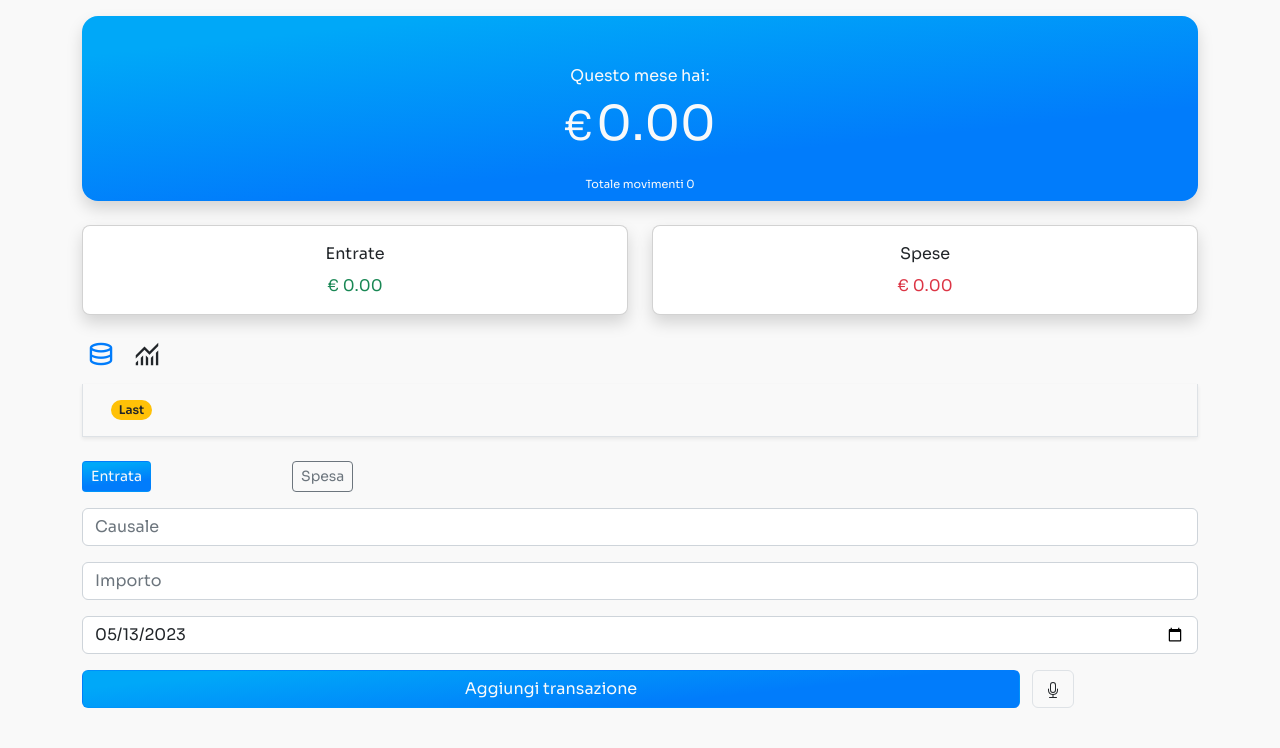
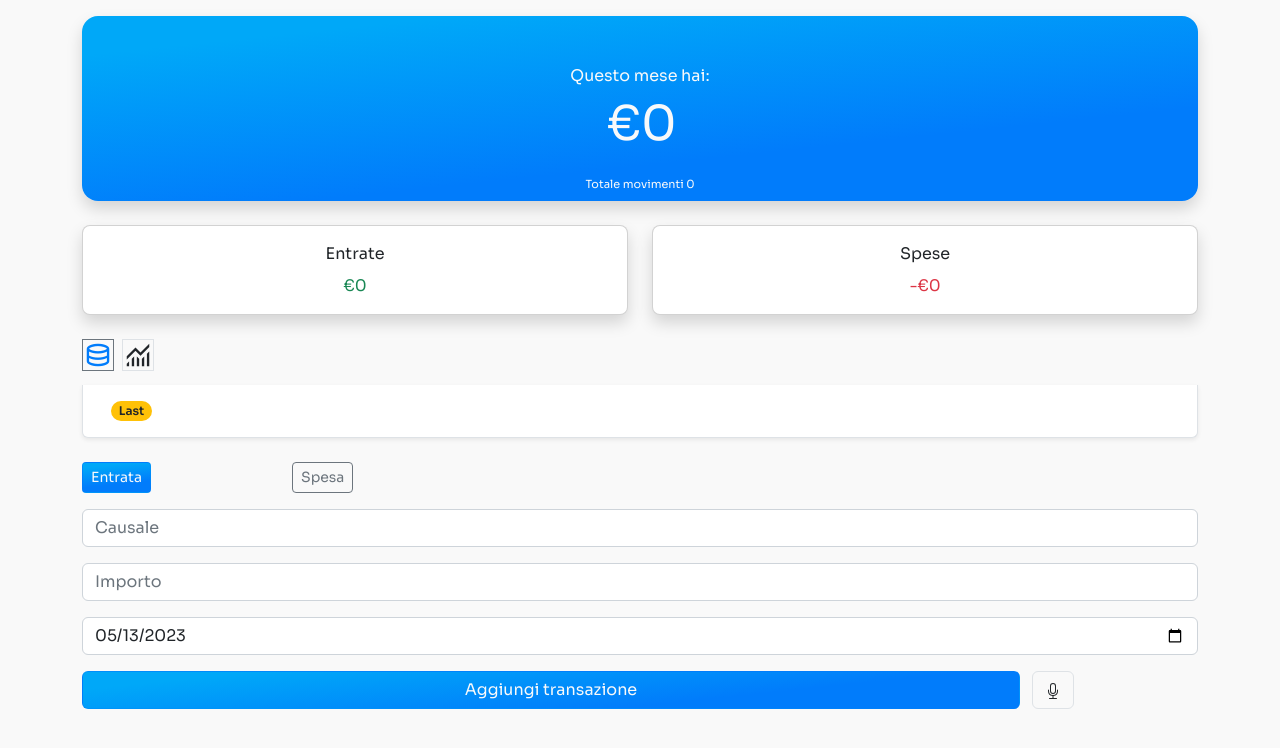
Before and after one commit to DanieleDeleonardis/traccia_spese_mensili_react, a React (Create React App) app: page / in a window 1280 px wide. Shown: the top 748 px of the page. Built offline with nearby package versions, Linux system fonts and the light colour scheme.

Commit message:
update components

```diff
--- a/src/App.css
+++ b/src/App.css
@@ -17,6 +17,10 @@ body {
 
   .text-bg{
     color: rgb(1,124,251)
+  }
+
+  .border-bg{
+    border-color:  rgb(1,124,251);
   }
 
   .pp{
--- a/src/App.js
+++ b/src/App.js
@@ -6,6 +6,7 @@ import { ListaTransazioni } from './components/ListaTransazioni';
 import { AggiungiTransazione } from './components/AggiungiTransazione';
 import { GlobalProvider } from './context/GlobalState'
 import { GraficoSpese } from './components/GraficoSpese';
+import { SelezioneModuli } from './components/SelezioneModuli';
 
 function App() {
   const [isAggiungi, setIsAggiungi] = useState(true)
@@ -27,23 +28,10 @@ function App() {
 
   return (
     <GlobalProvider>
-      <div className="container pp my-3">
+      <div className="container my-3">
         <Bilancio/>
         <MonitoraggioSpese/>
-        <div className='mt-4'>
-          <span
-          onClick={() => setModulo('transazioni')}
-          className={`material-symbols-outlined ps-1 pe-0 ${modulo === 'transazioni' ? 'text-bg' : ''}`}
-          style={{ fontSize: '30px', width: 'max-content' }} >
-            database
-          </span>
-          <span
-          onClick={() => setModulo('grafico')}
-          className={`material-symbols-outlined ms-3 ${modulo === 'grafico' ? 'text-bg' : ''}`}
-          style={{ fontSize: '30px', width: 'max-content' }}>
-            monitoring
-          </span>
-        </div>
+        <SelezioneModuli modulo={modulo} setModulo={setModulo} />
         {
         moduloVisibile()
         }
--- a/src/components/AggiungiTransazione.js
+++ b/src/components/AggiungiTransazione.js
@@ -69,6 +69,10 @@ export const AggiungiTransazione = ({isAggiungi, isRimuovi}) => {
         }
     }
 
+    const submitDataRec = () => {
+
+    }
+
     const spinning =  spinnerLoading ? <span className="spinner-border spinner-border-sm me-3" role="status" aria-hidden="true"></span> : null
 
     return (
--- a/src/components/Bilancio.js
+++ b/src/components/Bilancio.js
@@ -1,17 +1,18 @@
 import React, {useContext} from 'react'
 import { GlobalContext } from '../context/GlobalState'
+import { currencyFormatter } from '../hooks/currencyFormatter'
 
 export const Bilancio = () => {
   const {transazioni} = useContext(GlobalContext)
   const bilancio = transazioni.map(transazione => transazione.amount)
-  const totale = bilancio.reduce((acc, item) => (acc + item), 0).toFixed(2)
+  const totale = bilancio.reduce((acc, item) => (acc + item), 0)
 
   return (
-    <div className="row m-auto rounded-4 card-pers shadow">
+    <div className="row m-auto rounded-4 card-pers shadow text-truncate">
       <div className="col mt-5 mb-3 text-center">
         <p className='text mb-0 text-light'>Questo mese hai:</p>
-        <span className='h1 text-light'>€</span>
-        <span id="bilancio" className='ms-1 bilancio text-light'>{totale}</span>
+        {/* <span className='h1 text-light'>€</span> */}
+        <span id="bilancio" className='ms-1 bilancio text-light'>{currencyFormatter(totale)}</span>
       </div>
       <div className="col-12 text-center mb-2">
       <div className="card-footer bg-transparent text-light badge-f">Totale movimenti {transazioni.length}</div>
--- a/src/components/GraficoSpese.js
+++ b/src/components/GraficoSpese.js
@@ -33,12 +33,12 @@ export const GraficoSpese = () => {
             {
                 label: 'Entrata',
                 data: mesi.map((mese) => datiMese[mese].reduce((sum, dato) => dato.amount > 0 ? sum + dato.amount : null, 0)),
-                backgroundColor: 'rgba(53, 162, 235, 0.5)',
+                backgroundColor: '#65B08E'
             },
             {
                 label: 'Spese',
                 data: mesi.map((mese) => datiMese[mese].reduce((sum, dato) => (dato.amount < 0) ? sum + dato.amount : sum, 0)),
-                backgroundColor: 'rgba(255, 99, 132, 0.5)',
+                backgroundColor: '#E08F8C',
             },
         ],
     };
@@ -50,7 +50,7 @@ export const GraficoSpese = () => {
                 position: 'top'
             },
             title: {
-                display: true,
+                display: false,
                 text: 'Chart.js Bar Chart',
             },
         },
@@ -58,9 +58,8 @@ export const GraficoSpese = () => {
 
 
     return (
-        <div className='container mt-2'>
-            <div className='row mb-4 h-75'>
-                <div>GraficoSpese</div>
+        <div className='container mt-4'>
+            <div className='row mb-4 h-75 p-2 border border-bg rounded shadow bg-white'>
                 <Bar data={data} options={options} />
                 {/* <Bar data={transData}></Bar> */}
             </div>
--- a/src/components/LastTransazione.js
+++ b/src/components/LastTransazione.js
@@ -1,5 +1,6 @@
 import React, {useContext} from 'react'
 import { GlobalContext } from '../context/GlobalState'
+import { currencyFormatter } from '../hooks/currencyFormatter'
 
 export const LastTransazione = ({transazioni}) => {
     // const {transazioni} = useContext(GlobalContext)
@@ -10,7 +11,7 @@ export const LastTransazione = ({transazioni}) => {
     return (
         <>
             <span className="badge-f my-auto me-1">{transazioni[0].text}
-                <span id='amount' className={`ms-2 ${transazioni[0].amount < 0 ? 'text-danger' : 'text-success'}`}>{`${transazioni[0].amount > 0 ? '+' : ''} ${transazioni[0].amount}`}</span>
+                <span id='amount' className={`ms-2 ${transazioni[0].amount < 0 ? 'text-danger' : 'text-success'}`}>{currencyFormatter(transazioni[0].amount)}</span>
             </span>
             <span className="badge-f my-auto me-1">{transazioni[0].data}</span>
         </>
--- a/src/components/ListaTransazioni.js
+++ b/src/components/ListaTransazioni.js
@@ -13,18 +13,9 @@ export const ListaTransazioni = ({isAggiungi, isRimuovi}) => {
     return (
         <div className='container'>
             <div className='row mb-4 h-75'>
-                {/* <span className="material-symbols-outlined ps-1 pe-0 text-mycolor" style={{fontSize : '30px', width: 'max-content'}} data-bs-toggle="modal" data-bs-target="#GFG">
-                    database
-                </span>
-                <span class="material-symbols-outlined text-mycolor" style={{fontSize : '30px', width: 'max-content'}}>
-                    monitoring
-                </span> */}
-                {/* <button type="button" className="btn btn-primary card-pers" data-bs-toggle="modal" data-bs-target="#GFG">
-                    Transazioni
-                </button> */}
-                <div className="card border border-top-0 rounded-0 bg-transparent mt-2 shadow-sm" data-bs-toggle="modal" data-bs-target="#GFG">
+                <div className="card border border-top-0 rounded-0 rounded-bottom mt-2 shadow-sm" data-bs-toggle="modal" data-bs-target="#GFG">
                     <div className="card-body d-flex justify-content-between align-items-start">
-                    <span class="badge rounded-pill bg-warning text-dark">Last</span>
+                    <span className="badge rounded-pill bg-warning text-dark">Last</span>
                         {
                         <LastTransazione transazioni={transazioni}></LastTransazione>
                         }
@@ -47,7 +38,7 @@ export const ListaTransazioni = ({isAggiungi, isRimuovi}) => {
                             </div>
                             <div className="modal-footer">
                                 <a type="button" className="badge-f me-3 text-decoration-none text-danger" onClick={() => setDeleteItems(!deleteItems)}>Cancella transazioni</a>
-                                <button type="button" className="btn btn-sm text-white card-pers" onClick={() => setDeleteItems(false)} data-bs-dismiss="modal">Chiudi</button>
+                                <button type="button" className="btn btn-sm text-white card-pers btn-outline-dark" onClick={() => setDeleteItems(false)} data-bs-dismiss="modal">Chiudi</button>
                             </div>
                         </div>
                     </div>
--- a/src/components/MonitoraggioSpese.js
+++ b/src/components/MonitoraggioSpese.js
@@ -1,11 +1,12 @@
 import React, {useContext, useEffect} from 'react'
 import { GlobalContext } from '../context/GlobalState'
+import { currencyFormatter } from '../hooks/currencyFormatter'
 
 export const MonitoraggioSpese = () => {
   const {transazioni} = useContext(GlobalContext)
   const bilancio = transazioni.map(transazione => transazione.amount)
-  const entrata = bilancio.filter(item => item > 0).reduce((acc, item) => (acc += item), 0).toFixed(2)
-  const spesi = (bilancio.filter(item => item < 0).reduce((acc, item) => (acc += item),0) * -1).toFixed(2)
+  const entrata = bilancio.filter(item => item > 0).reduce((acc, item) => (acc += item), 0)
+  const spesi = (bilancio.filter(item => item < 0).reduce((acc, item) => (acc += item),0) * -1)
 
     return (
         <>
@@ -14,8 +15,8 @@ export const MonitoraggioSpese = () => {
                 <div className="card rounded-3 shadow">
                     <div className="card-body text-center">
                         <p className="card-title">Entrate</p>
-                        <span className='text-success'>€</span>
-                        <span className="card-text ms-1 text-success">{entrata}</span>
+                        {/* <span className='text-success'>€</span> */}
+                        <span className="card-text text-success">{currencyFormatter(entrata)}</span>
                     </div>
                 </div>
             </div>
@@ -23,8 +24,8 @@ export const MonitoraggioSpese = () => {
                 <div className="card rounded-3 shadow">
                     <div className="card-body text-center">
                         <p className="card-title">Spese</p>
-                        <span className='text-danger'>€</span>
-                        <span className="card-text ms-1 text-danger">{spesi}</span>
+                        {/* <span className='text-danger'>€</span> */}
+                        <span className="card-text text-danger">{currencyFormatter(spesi)}</span>
                     </div>
                 </div>
             </div>
--- /dev/null
+++ b/src/components/SelezioneModuli.js
@@ -0,0 +1,20 @@
+import React from 'react'
+
+export const SelezioneModuli = ({modulo, setModulo}) => {
+    return (
+        <div className='mt-4'>
+            <span
+                onClick={() => setModulo('transazioni')}
+                className={`material-symbols-outlined border ${modulo === 'transazioni' ? 'text-bg border-secondary' : ''}`}
+                style={{ fontSize: '30px', width: 'max-content' }} >
+                database
+            </span>
+            <span
+                onClick={() => setModulo('grafico')}
+                className={`material-symbols-outlined ms-2 border ${modulo === 'grafico' ? 'text-bg border-secondary' : ''}`}
+                style={{ fontSize: '30px', width: 'max-content' }}>
+                monitoring
+            </span>
+        </div>
+    )
+}
--- /dev/null
+++ b/src/hooks/currencyFormatter.js
@@ -0,0 +1,10 @@
+import React, { useEffect, useState } from 'react'
+
+export function currencyFormatter(amount) {
+    return amount.toLocaleString('en-DE', {
+        style: 'currency',
+        currency: 'EUR',
+        useGrouping: true,
+        maximumFractionDigits: 0
+    }).replace(",", ".");
+}
```
Also changed, not shown: src/components/Transazione.js (+10 -3 lines).
